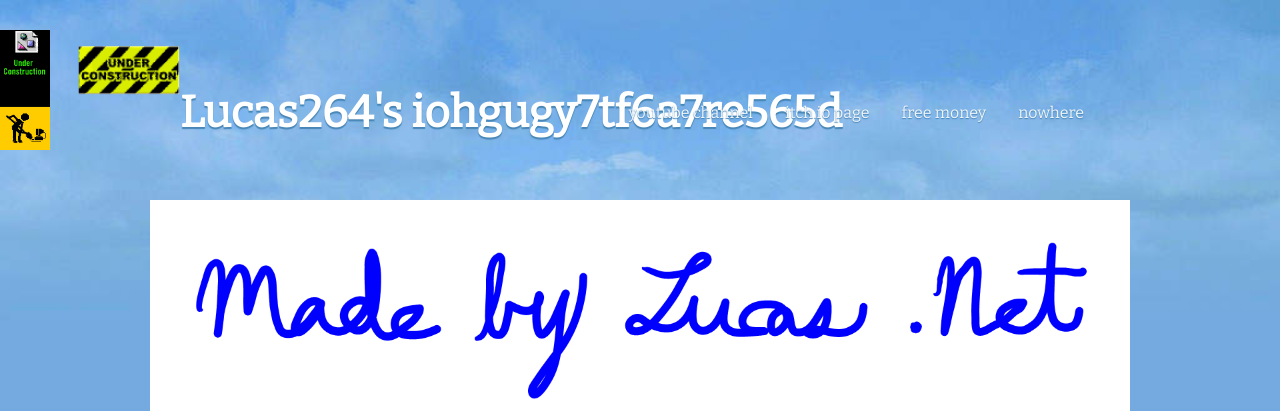
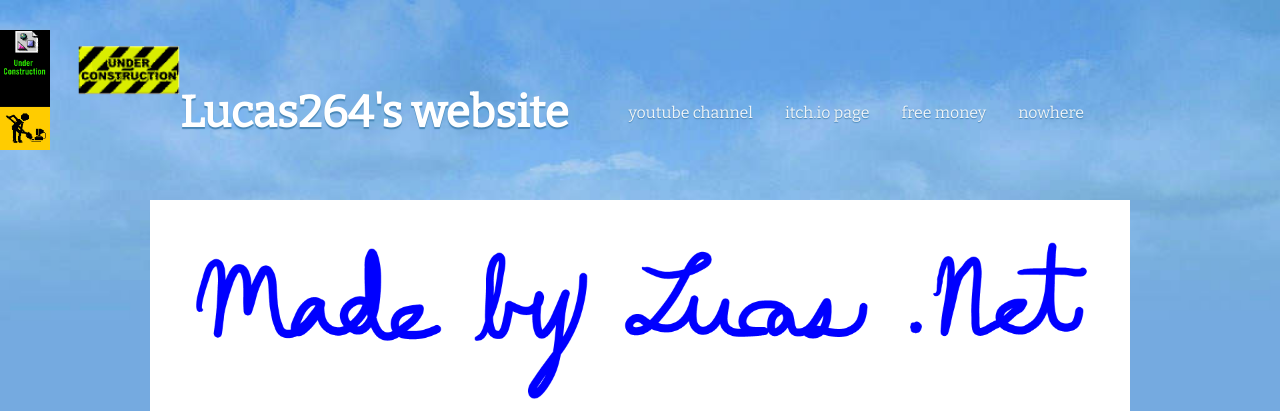
Before and after one commit to Lucas264x/lucas264x.github.io, a plain HTML site: page index.html in a window 1280 px wide. Shown: the top 411 px of the page. Drawn offline with nearby package versions, Linux system fonts and the light colour scheme.

Commit message:
Update index.html

```diff
--- a/index.html
+++ b/index.html
@@ -26,7 +26,7 @@
 			<div id="header">
 				<div id="logo">
 					<h1>
-						<a href="#">Lucas264's iohgugy7tf6a7re565d</a>
+						<a href="#">Lucas264's website</a>
 					</h1>
 				</div>
 				<div id="nav">
```
